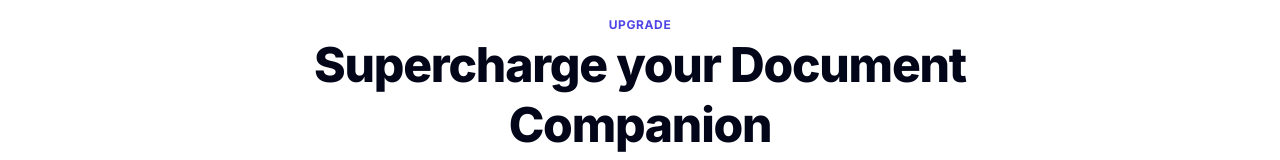
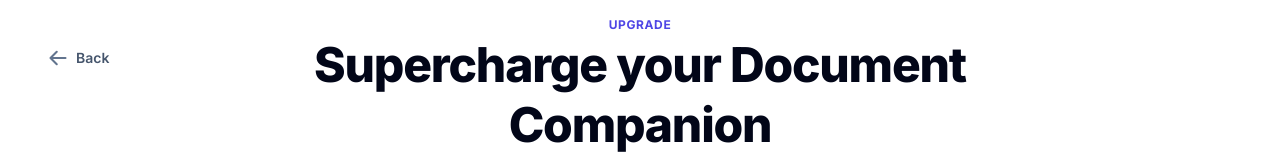
Before and after one commit to NikolasTelec/AskPDF, a Next.js app: page /upgrade in a window 1280 px wide. Shown: the top 160 px of the page. Built offline with nearby package versions, Linux system fonts and the light colour scheme; no server answers.

Commit message:
feat: add desktop-only back button to upgrade page - small navbar UI change

```diff
--- a/app/upgrade/page.tsx
+++ b/app/upgrade/page.tsx
@@ -1,10 +1,25 @@
+"use client"
 
-import { CheckIcon } from "@heroicons/react/24/outline"
+import { CheckIcon, ArrowLeftIcon } from "@heroicons/react/24/outline"
 import UpgradeButton from "@/components/UpgradeButton"
+import { useRouter } from "next/navigation"
 
-const page = () => {
+const Page = () => {
+    const router = useRouter()
+
     return (
-        <div className="min-h-screen md:max-h-screen w-full bg-white flex flex-col items-center justify-center px-4 py-10 md:py-24">
+        <div className="relative min-h-screen md:max-h-screen w-full bg-white flex flex-col items-center justify-center px-4 py-10 md:py-24">
+
+            {/* Back Button */}
+            <button
+                type="button"
+                onClick={() => router.back()}
+                className="hidden md:flex absolute md:top-10 md:left-10 items-center gap-2 text-sm font-semibold text-slate-600 hover:text-[#4F46E5] transition-all p-2 rounded-xl hover:bg-slate-50 cursor-pointer group"
+                title="Go back"
+            >
+                <ArrowLeftIcon className="h-5 w-5 text-slate-500 group-hover:text-[#4F46E5] transition stroke-[2.5]" />
+                <span>Back</span>
+            </button>
 
             {/* Header */}
             <div className="max-w-3xl text-center mb-7 md:mb-16 space-y-3">
@@ -67,7 +82,7 @@ const page = () => {
                         </div>
 
                         {/* Upgrade button */}
-                        <UpgradeButton/>
+                        <UpgradeButton />
 
                         {/* List */}
                         <ul className="space-y-4 pt-2">
@@ -105,4 +120,4 @@ const page = () => {
     )
 }
 
-export default page
+export default Page
--- a/components/layout/navbar.tsx
+++ b/components/layout/navbar.tsx
@@ -34,7 +34,7 @@ const Navbar = () => {
   }, [menuOpen]);
 
   return (
-    <div className="flex justify-between items-center bg-white h-18 border-b border-[#4F46E5]">
+    <div className="flex justify-between items-center bg-white h-18 ">
 
       {/* Logo */}
       <Image src="/askpdf.png" alt="logo" className="ml-5 md:ml-7 h-9 w-auto object-contain" width={240} height={80} priority />
```
